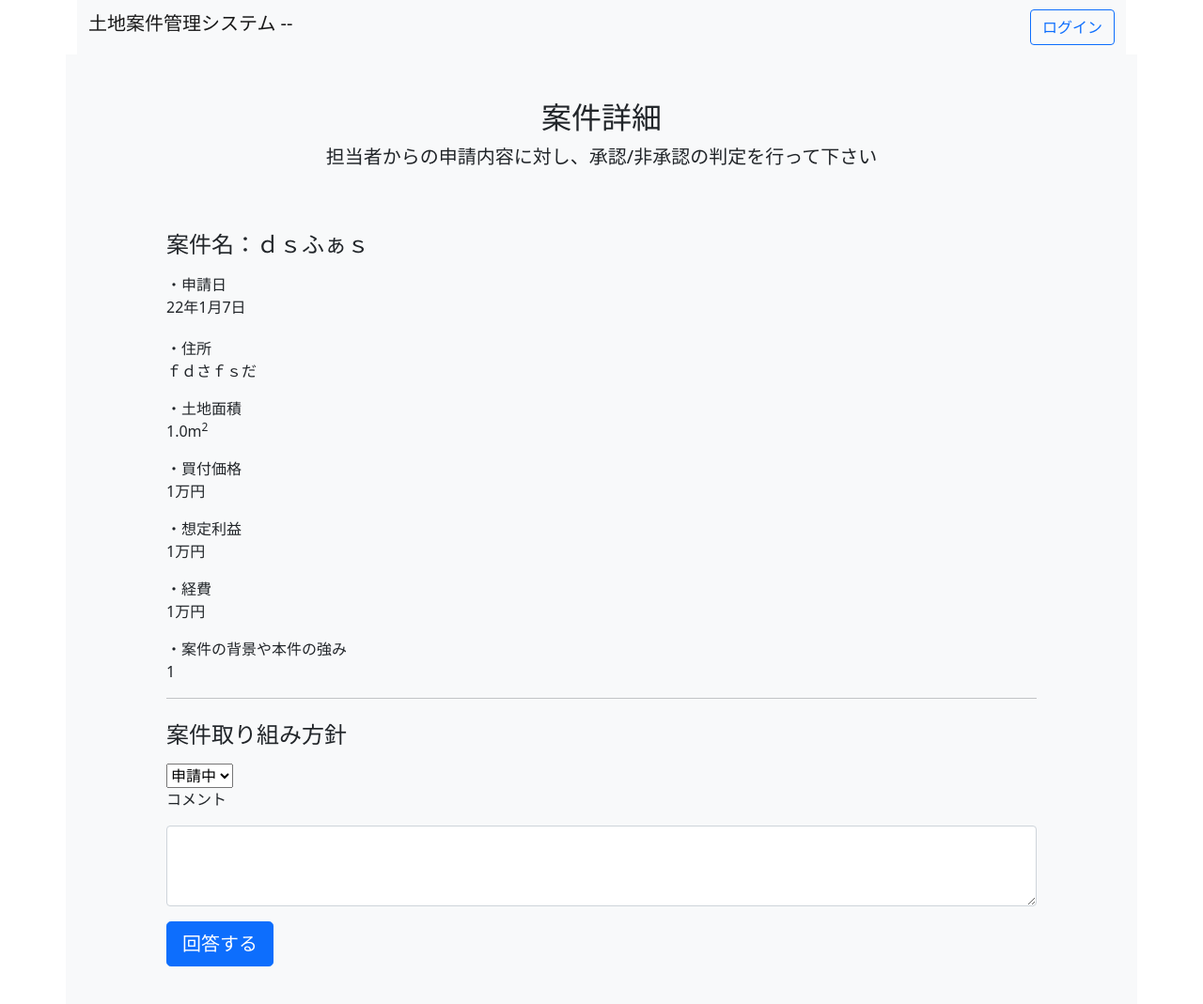
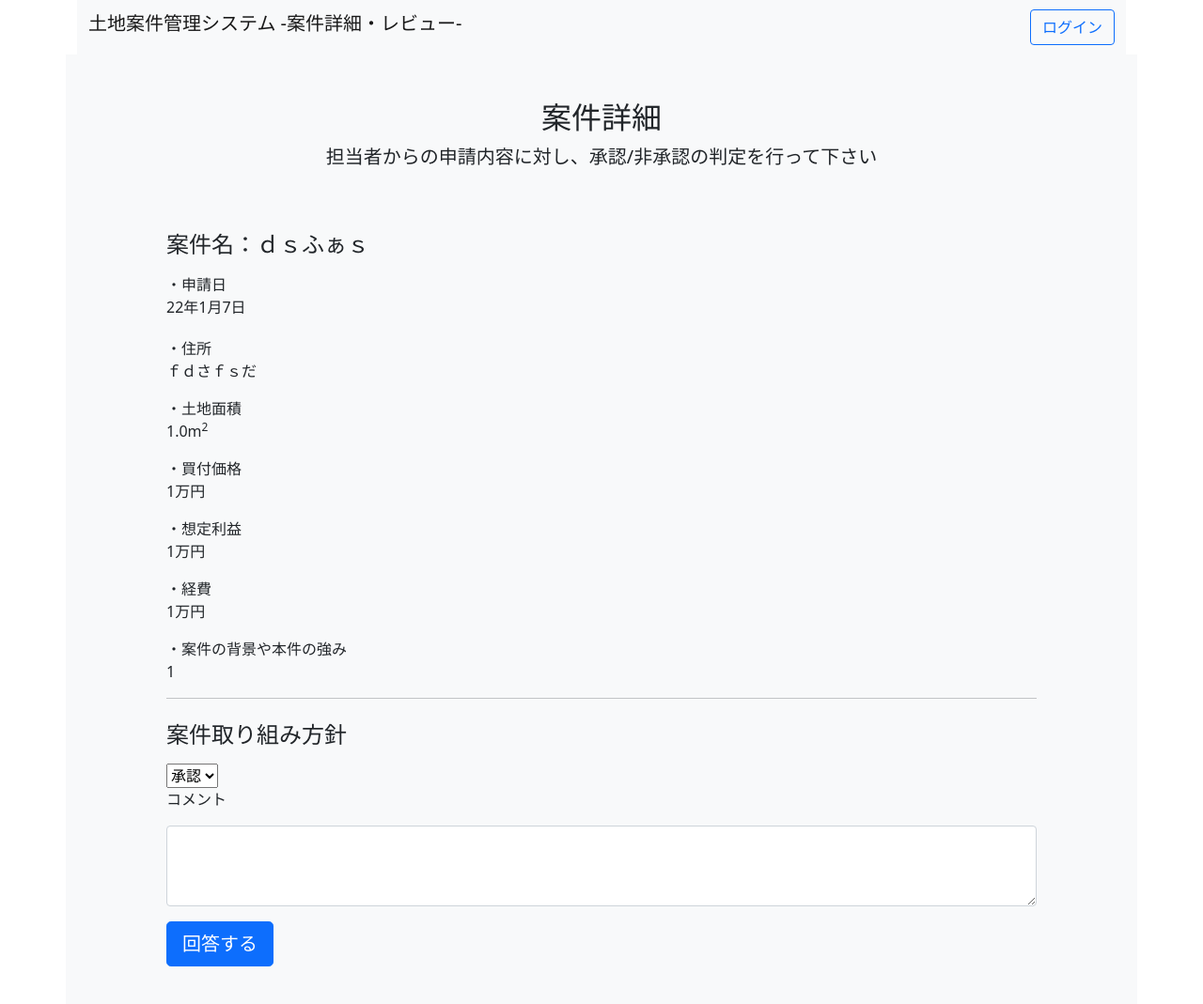
Before and after one commit to ryotaohashi-codor/bayster, a Django app: page /review/1/ in a window 1280 px wide. Shown: the whole page at 94% size. Run offline with Django 3.2, Linux system fonts and the light colour scheme; data comes from the database, SQL or seed files in the repository; both versions use the stored data as it was after the commit.

Commit message:
from list to review

```diff
--- a/bayster/land/forms.py
+++ b/bayster/land/forms.py
@@ -3,7 +3,7 @@ from django import forms
 from .models import LandReview
 
 class LandReviewForm(forms.ModelForm):
-    STATUS_CHOICE = ((0,'申請中'),(1, '承認'),(2, '却下'))
+    STATUS_CHOICE = ((1, '承認'),(2, '却下'))
     status = forms.ChoiceField(choices=STATUS_CHOICE)
 
     def save(self, commit=True):
--- a/bayster/land/templates/land/land_list.html
+++ b/bayster/land/templates/land/land_list.html
@@ -34,6 +34,7 @@
                     <td>{{item.address}}</td>
                     <td>{{item.purchase_price}}</td>
                     <td><span class="badge bg-success">{{item.get_status_display}}</span></td>
+                    <td><a href="{% url 'land-review' item.pk %}">レビューする</a></td>
                   </tr>
                   {% endfor %}
                 </tbody>
--- a/bayster/land/templates/land/land_review.html
+++ b/bayster/land/templates/land/land_review.html
@@ -1,13 +1,5 @@
-{% extends 'base.html' %} {% block content %} {% if form.non_field_errors %}
-<ul class="alert alert-danger list-unstyled">
-  <li style="list-style-type: none">
-    <ul class="alert alert-danger list-unstyled">
-      {% for error in form.non_field_errors %}
-      <li>{{ error }}</li>
-    </ul>
-  </li>
-</ul>
-{% endfor %} {% endif %}
+{% extends 'base.html' %}
+{% block content %}
 
 <div class="container bg-light">
   <div class="py-5 text-center">
@@ -58,7 +50,6 @@
         <div class="d-block my-3">
           <div class=""">
           <select name="status">
-            <option value="0">申請中</option>
             <option value="1">承認</option>
             <option value="2">却下</option>
           </select>
--- a/bayster/templates/base.html
+++ b/bayster/templates/base.html
@@ -27,7 +27,7 @@
       <nav class="navbar navbar-expand-lg navbar-light bg-light">
         <div class="container-fluid">
           <h1 class="navbar-brand">
-            土地案件管理システム -{% block h1 %}{% endblock %}-
+            土地案件管理システム -{% block h1 %}案件詳細・レビュー{% endblock %}-
           </h1>
           <button
             class="navbar-toggler"
```
Also changed, not shown: bayster/db.sqlite3.
